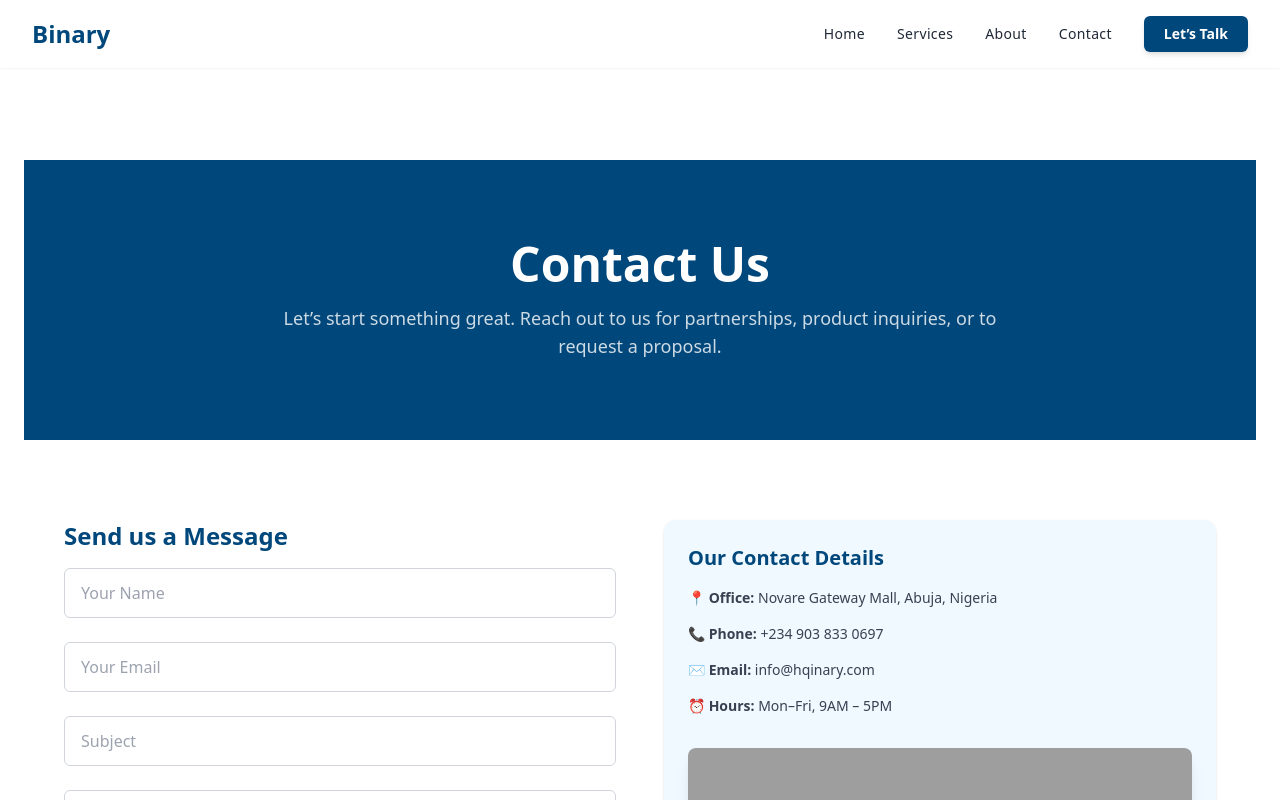
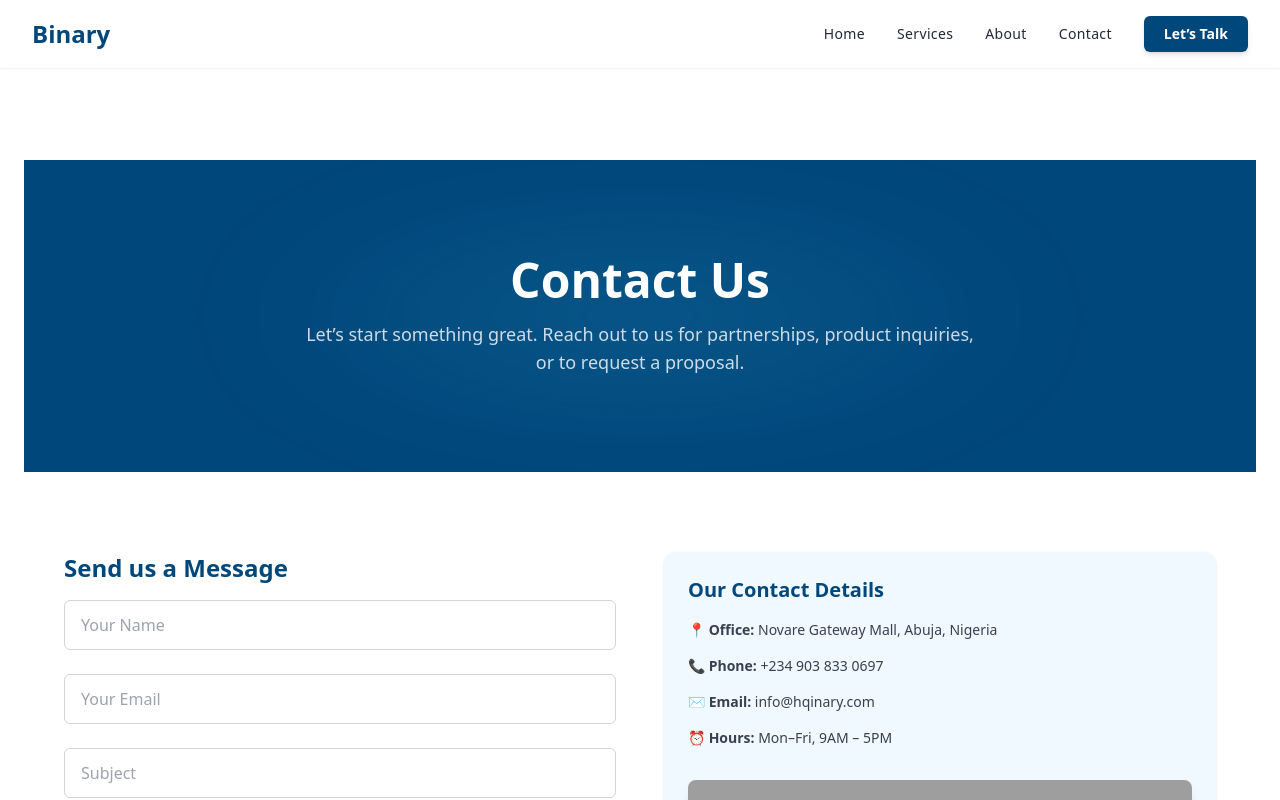
Before and after one commit to Ademolah/Binary-Web, a React (Create React App) app: page /contact in a window 1280 px wide. Shown: the top 800 px of the page. Built offline with nearby package versions, Linux system fonts and the light colour scheme; grey boxes are pictures that could not be loaded.

Commit message:
updated contact page

```diff
--- a/src/pages/Contact.jsx
+++ b/src/pages/Contact.jsx
@@ -1,6 +1,7 @@
 import React, { useState } from 'react';
 import emailjs from '@emailjs/browser';
 import toast from 'react-hot-toast';
+import { motion } from 'framer-motion';
 
 const Contact = () => {
   const [form, setForm] = useState({
@@ -18,7 +19,6 @@ const Contact = () => {
 
   const validate = () => {
     const newErrors = {};
-
     if (!form.from_name.trim()) newErrors.from_name = 'Name is required';
     if (!form.from_email.trim()) {
       newErrors.from_email = 'Email is required';
@@ -45,7 +45,7 @@ const Contact = () => {
     toast.promise(
       emailjs.send(
         'service_5xchz5i',
-        'template_fklo04l',
+        'template_gehipuf',
         form,
         '5rER37I1dsORgSj8n'
       ),
@@ -66,14 +66,28 @@ const Contact = () => {
 
   return (
     <div className="pt-20">
-      {/* Page Header */}
-      <section className="bg-[#00477B] text-white py-20 px-6 text-center">
-        <div className="max-w-3xl mx-auto">
-          <h1 className="text-4xl md:text-5xl font-bold mb-4">Contact Us</h1>
-          <p className="text-white/80 text-lg">
+      {/* Animated Hero Section */}
+      <section className="relative bg-[#00477B] text-white py-24 px-6 overflow-hidden">
+        <div className="max-w-4xl mx-auto text-center relative z-10">
+          <motion.h1
+            initial={{ y: 40, opacity: 0 }}
+            animate={{ y: 0, opacity: 1 }}
+            transition={{ duration: 0.8, ease: 'easeOut' }}
+            className="text-4xl md:text-5xl font-extrabold mb-4"
+          >
+            Contact Us
+          </motion.h1>
+          <motion.p
+            initial={{ y: 20, opacity: 0 }}
+            animate={{ y: 0, opacity: 1 }}
+            transition={{ delay: 0.2, duration: 0.6 }}
+            className="text-white/80 text-lg max-w-2xl mx-auto"
+          >
             Let’s start something great. Reach out to us for partnerships, product inquiries, or to request a proposal.
-          </p>
+          </motion.p>
         </div>
+
+        <div className="absolute top-0 left-0 w-full h-full opacity-10 z-0 bg-[radial-gradient(ellipse_at_center,_var(--tw-gradient-stops))] from-[#50D6FE] via-transparent to-transparent animate-pulse blur-3xl"></div>
       </section>
 
       {/* Contact Section */}
@@ -83,7 +97,6 @@ const Contact = () => {
           <div>
             <h2 className="text-2xl font-bold text-[#00477B] mb-4">Send us a Message</h2>
             <form onSubmit={sendEmail} className="space-y-6">
-              {/* Name */}
               <div>
                 <input
                   type="text"
@@ -93,12 +106,9 @@ const Contact = () => {
                   placeholder="Your Name"
                   className="w-full border border-gray-300 rounded-md px-4 py-3 focus:outline-none focus:ring-2 focus:ring-[#50D6FE]"
                 />
-                {errors.from_name && (
-                  <p className="text-red-500 text-sm mt-1">{errors.from_name}</p>
-                )}
+                {errors.from_name && <p className="text-red-500 text-sm mt-1">{errors.from_name}</p>}
               </div>
 
-              {/* Email */}
               <div>
                 <input
                   type="email"
@@ -108,12 +118,9 @@ const Contact = () => {
                   placeholder="Your Email"
                   className="w-full border border-gray-300 rounded-md px-4 py-3 focus:outline-none focus:ring-2 focus:ring-[#50D6FE]"
                 />
-                {errors.from_email && (
-                  <p className="text-red-500 text-sm mt-1">{errors.from_email}</p>
-                )}
+                {errors.from_email && <p className="text-red-500 text-sm mt-1">{errors.from_email}</p>}
               </div>
 
-              {/* Subject */}
               <div>
                 <input
                   type="text"
@@ -123,12 +130,9 @@ const Contact = () => {
                   placeholder="Subject"
                   className="w-full border border-gray-300 rounded-md px-4 py-3 focus:outline-none focus:ring-2 focus:ring-[#50D6FE]"
                 />
-                {errors.subject && (
-                  <p className="text-red-500 text-sm mt-1">{errors.subject}</p>
-                )}
+                {errors.subject && <p className="text-red-500 text-sm mt-1">{errors.subject}</p>}
               </div>
 
-              {/* Message */}
               <div>
                 <textarea
                   name="message"
@@ -138,12 +142,9 @@ const Contact = () => {
                   rows="5"
                   className="w-full border border-gray-300 rounded-md px-4 py-3 focus:outline-none focus:ring-2 focus:ring-[#50D6FE]"
                 ></textarea>
-                {errors.message && (
-                  <p className="text-red-500 text-sm mt-1">{errors.message}</p>
-                )}
+                {errors.message && <p className="text-red-500 text-sm mt-1">{errors.message}</p>}
               </div>
 
-              {/* Button */}
               <button
                 type="submit"
                 className="bg-[#00477B] text-white font-semibold px-6 py-3 rounded-md hover:bg-[#00325a] transition-all"
@@ -163,7 +164,6 @@ const Contact = () => {
               <li><strong>⏰ Hours:</strong> Mon–Fri, 9AM – 5PM</li>
             </ul>
 
-            {/* Google Map Embed */}
             <div className="mt-8">
               <iframe
                 title="Binary Office Map"
```
